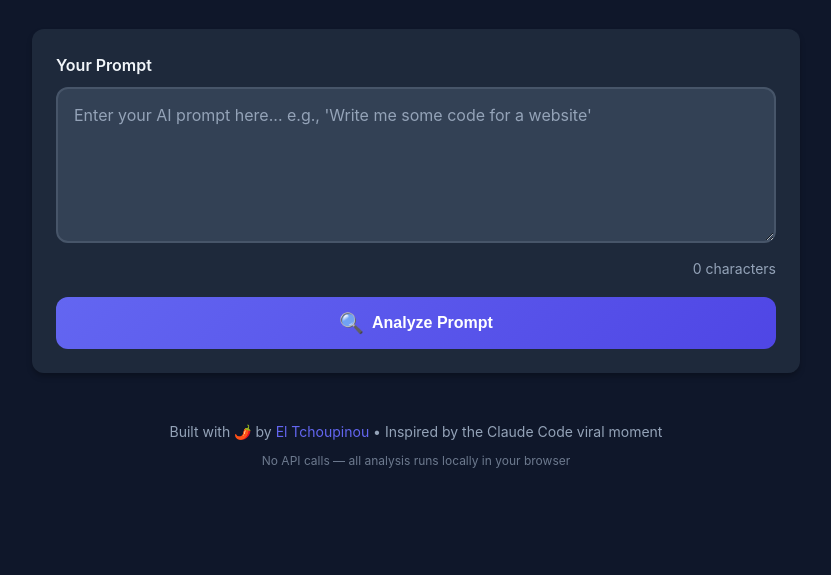
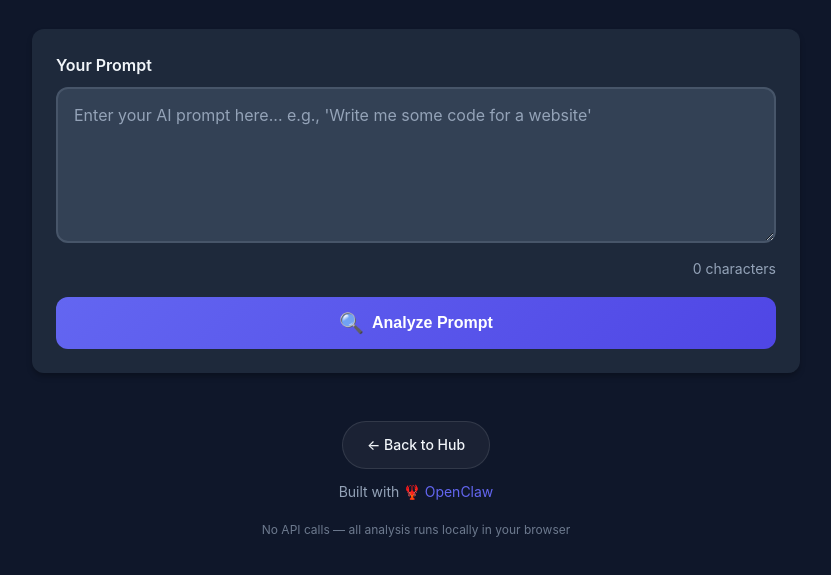
Before and after one commit to clementpep/ai-trend-apps, a website: page apps/2026-02-01-prompt-polish/index.html in a window 1280 px wide. Shown: the part 135-710 px from the top of the page, without its empty margins (224-1055 px from the left). Drawn offline with Linux system fonts and the light colour scheme.

Commit message:
fix(apps): add OpenClaw footer and back-to-hub button to Prompt Polish

```diff
--- a/apps/2026-02-01-prompt-polish/index.html
+++ b/apps/2026-02-01-prompt-polish/index.html
@@ -106,7 +106,8 @@
         </main>
 
         <footer>
-            <p>Built with 🌶️ by <a href="https://clementpep.cloud">El Tchoupinou</a> • Inspired by the Claude Code viral moment</p>
+            <a href="/" class="back-to-hub">← Back to Hub</a>
+            <p>Built with 🦞 <a href="https://github.com/openclaw/openclaw" target="_blank">OpenClaw</a></p>
             <p class="footer-note">No API calls — all analysis runs locally in your browser</p>
         </footer>
     </div>
--- a/apps/2026-02-01-prompt-polish/style.css
+++ b/apps/2026-02-01-prompt-polish/style.css
@@ -339,6 +339,30 @@ footer {
     text-align: center;
     color: var(--text-muted);
     font-size: 0.875rem;
+    display: flex;
+    flex-direction: column;
+    align-items: center;
+    gap: 0.75rem;
+}
+
+.back-to-hub {
+    display: inline-flex;
+    align-items: center;
+    gap: 0.5rem;
+    padding: 0.75rem 1.5rem;
+    background: rgba(255, 255, 255, 0.05);
+    border: 1px solid rgba(255, 255, 255, 0.1);
+    border-radius: 100px;
+    color: var(--text);
+    text-decoration: none;
+    font-weight: 500;
+    transition: all 0.3s ease;
+}
+
+.back-to-hub:hover {
+    background: rgba(255, 255, 255, 0.1);
+    border-color: var(--primary);
+    transform: translateX(-4px);
 }
 
 footer a {
@@ -351,7 +375,7 @@ footer a:hover {
 }
 
 .footer-note {
-    margin-top: 0.5rem;
+    margin-top: 0.25rem;
     font-size: 0.75rem;
     opacity: 0.7;
 }
```
